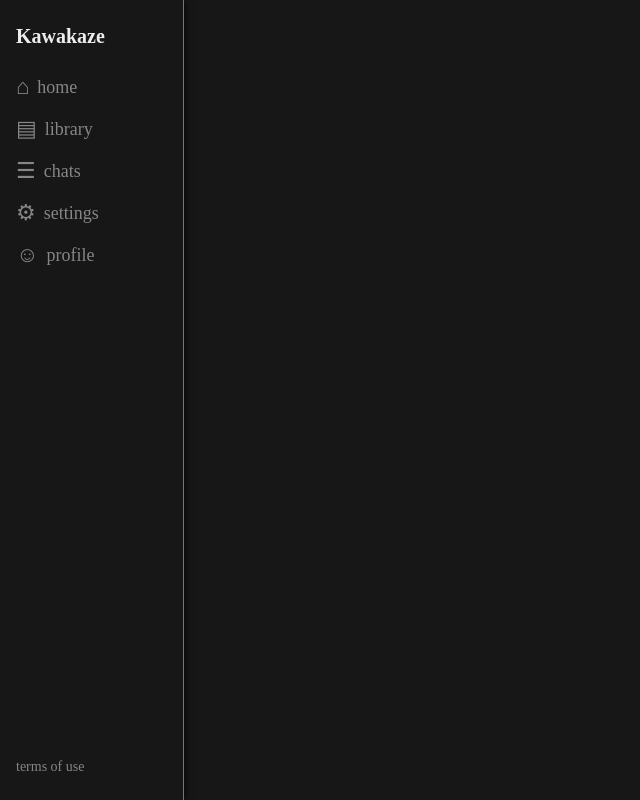
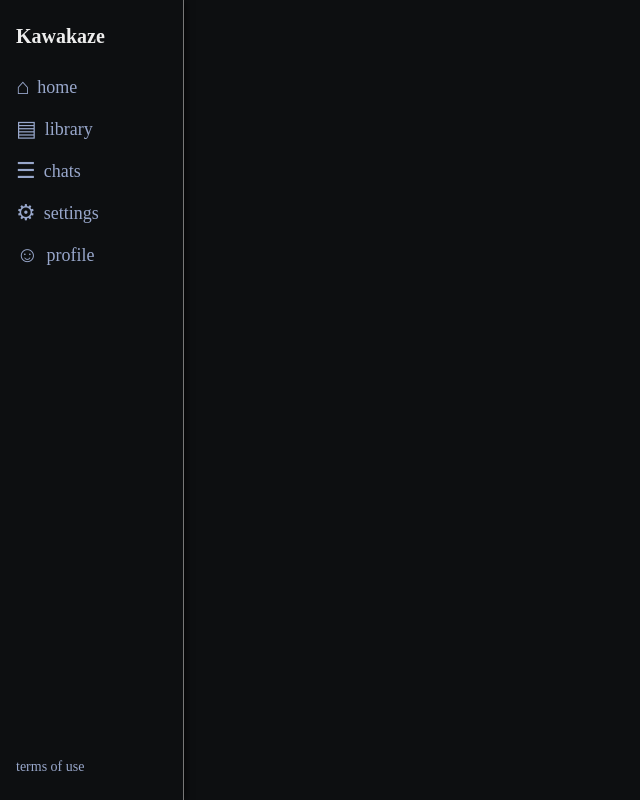
Before and after one commit to MilesVII/kawakaze, a website with bundled scripts: page web/index.html in a window 1280 px wide. Shown: the whole page, without its empty margins (0-640 px from the left). Built offline with nearby package versions, Linux system fonts and the light colour scheme; no server answers; a web font is replaced by a local one; what @rampike/fieldset, @rampike/filepicker, @rampike/imagepicker, @rampike/import would draw is missing.

Commit message:
default theme and icon

```diff
--- a/web/assets/css/main.css
+++ b/web/assets/css/main.css
@@ -62,11 +62,11 @@
 :root {
 	color-scheme: only dark;
 
-	--color-base: #171717;
-	--color-base-semi: rgb(23 23 23 / 70%);
+	--color-base: rgb(13, 15, 17);
+	--color-base-semi: rgb(13 15 17 / 70%);
 	--color-secondary: #777;
-	--color-subtext: #868686;
-	--color-accent: #DA4000;
+	--color-subtext: #98a7cb;
+	--color-accent: #476eab;
 	--color-text: #EDEDED;
 
 	--font-smol: normal 400 14px/18px "Ubuntu Sans";
--- a/web/assets/css/theme.css
+++ b/web/assets/css/theme.css
@@ -21,6 +21,14 @@
 	--color-secondary: #777;
 	--color-subtext: #868686;
 	--color-accent: #DA4000;
+	--color-text: #EDEDED;
+}
+.theme-dark-kawa {
+	--color-base: rgb(13, 15, 17);
+	--color-base-semi: rgb(13 15 17 / 70%);
+	--color-secondary: #777;
+	--color-subtext: #98a7cb;
+	--color-accent: #476eab;
 	--color-text: #EDEDED;
 }
 .theme-dark-candy {
```
Also changed, not shown: web/favicon.png.
